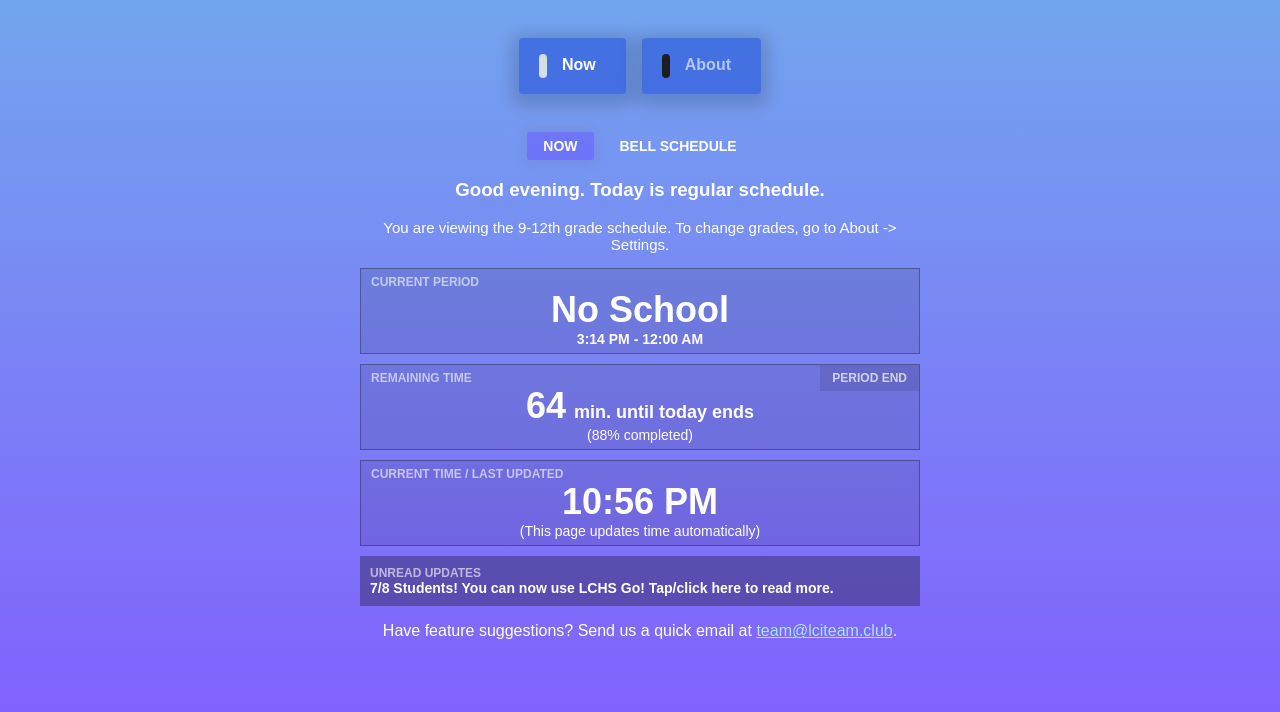
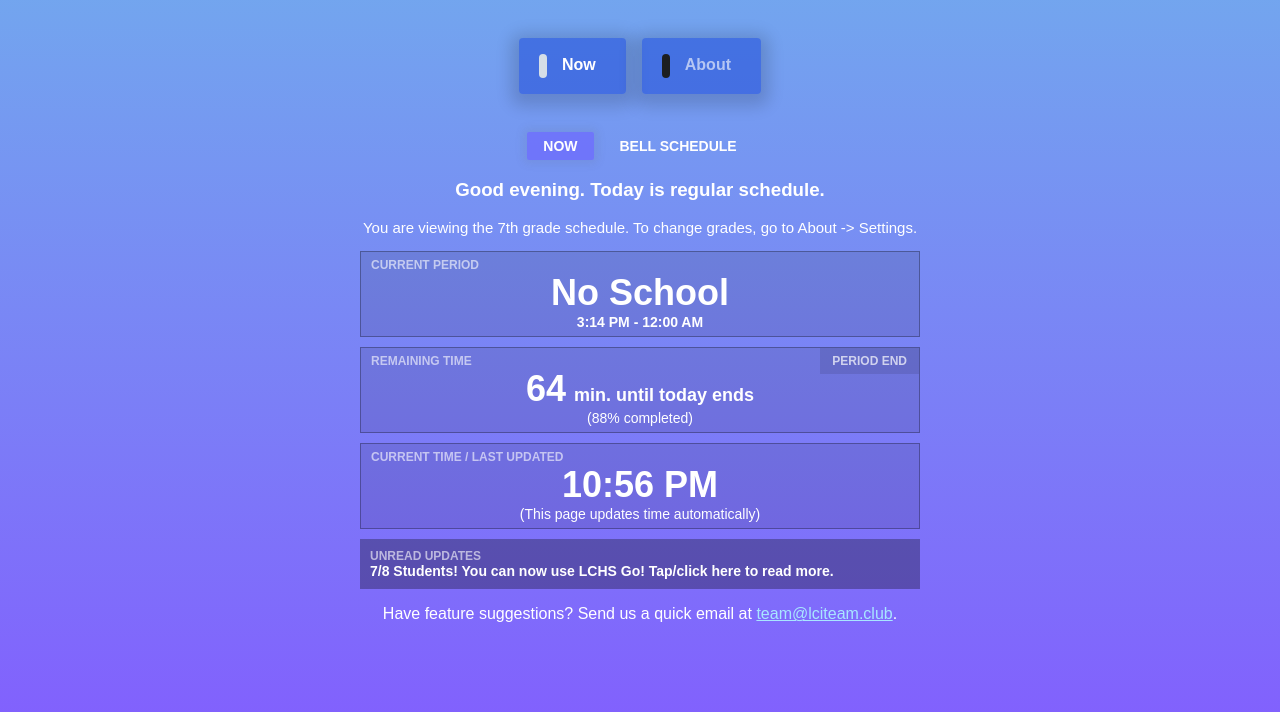
Before and after one commit to lchsiteam/lchs-go-pwa, a Vue app: page /home in a window 1280 px wide. Shown: the top 712 px of the page. Built offline with nearby package versions, Linux system fonts and the light colour scheme; a web font is replaced by a local one.

Commit message:
Update store.ts

```diff
--- a/src/store.ts
+++ b/src/store.ts
@@ -11,7 +11,7 @@ const defaultConfig = {
     enableThemeAnimations: true,
     showExtraPeriods: false,
     colorTheme: "theme8",
-    grade: '9-12',
+    grade: 7,
   },
   changelog: {
     readUpdates: [],
```
